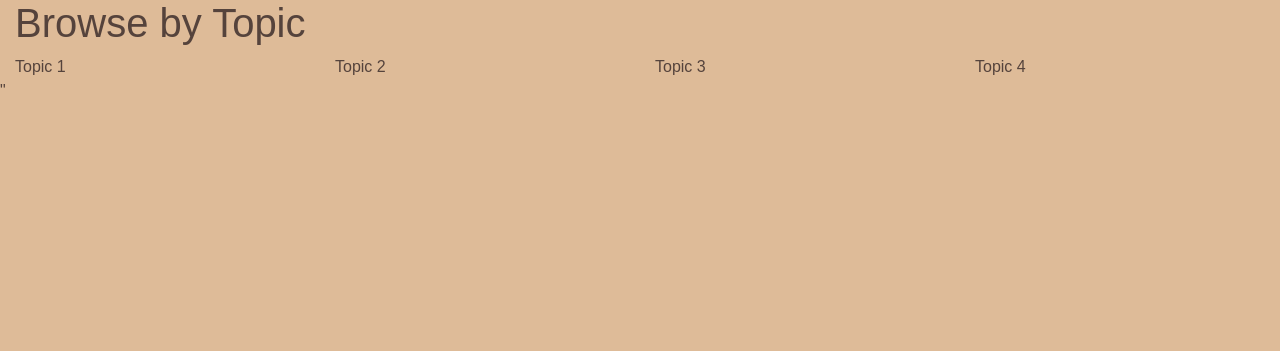
After one commit to sdthomas91/chat-down-under-new, a Flask app: page /topics in a window 1280 px wide. The commit adds this page. Shown: the part 449-800 px from the top of the page. Run offline with Flask 3, Linux system fonts and the light colour scheme; some libraries are stand-ins or nearby versions.

Commit message:
adds page to browse topics and includes routing and link on base.html

```diff
--- a/downunder/routes.py
+++ b/downunder/routes.py
@@ -14,6 +14,13 @@ def home():
     """
     return render_template("index.html",
     page_title="Welcome to Chat Down Under")
+
+
+@app.route("/topics")
+def topics():
+    # topics = list(Topic.query.order_by(Topic.topic_name).all())
+    return render_template("topics.html")
+
 
 @app.route("/sign_up", methods=['GET', 'POST'])
 def sign_up():
--- a/downunder/templates/base.html
+++ b/downunder/templates/base.html
@@ -46,17 +46,16 @@
       <div class="collapse navbar-collapse" id="navbarTogglerDemo01">
         <ul class="navbar-nav mr-auto mt-2 mt-lg-0 ml-auto main-nav-links">
           <li class="nav-item active">
-            <a class="nav-link" href="{{ url_for('home') }}"
-              >Home <span class="sr-only">(current)</span></a
-            >
+              <a class="nav-link" href="{{ url_for('home') }}">Home <span class="sr-only">(current)</span></a>
           </li>
           <li class="nav-item">
-            <a class="nav-link" href="">About</a>
+              <a class="nav-link" href="">About</a>
           </li>
           <li class="nav-item">
-            <a class="nav-link" href="">Topics</a>
+              <a class="nav-link" href="{{ url_for('topics') }}">Topics</a>
           </li>
-        </ul>
+      </ul>
+
         <ul class="nav navbar-nav customer-links">
           <!-- **** Used stack overflow for signup login layout https://stackoverflow.com/questions/53339351/how-to-create-navigation-bar-with-login-sign-up-button-in-bootstrap-4 **** -->
           <li class="nav-item">
--- /dev/null
+++ b/downunder/templates/topics.html
@@ -0,0 +1,29 @@
+{% extends "base.html" %}
+<!-- Page Title -->
+{% block title %}CDU | Topics{% endblock %}
+
+<!-- Page Content -->
+{% block content %}
+
+<div class="container-fluid home-container">
+  <div class="row">
+    <div class="col-12 question-container">
+      <h1>Browse by Topic</h1>
+    </div>
+  </div>
+  <div class="row">
+    <div class="col-6 col-md-4 col-lg-3">
+      Topic 1
+    </div>
+    <div class="col-6 col-md-4 col-lg-3">
+      Topic 2
+    </div>
+    <div class="col-6 col-md-4 col-lg-3">
+      Topic 3
+    </div>
+    <div class="col-6 col-md-4 col-lg-3">
+      Topic 4
+    </div>
+  </div>
+</div>
+{% endblock %}
```
